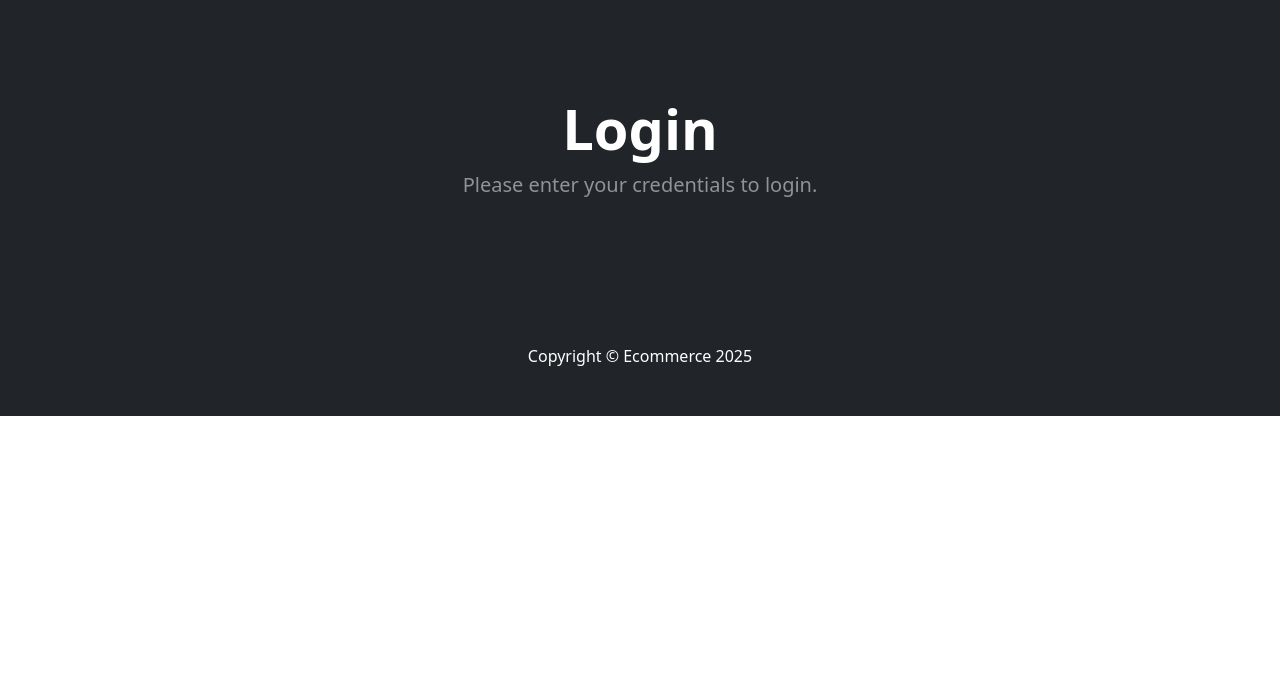
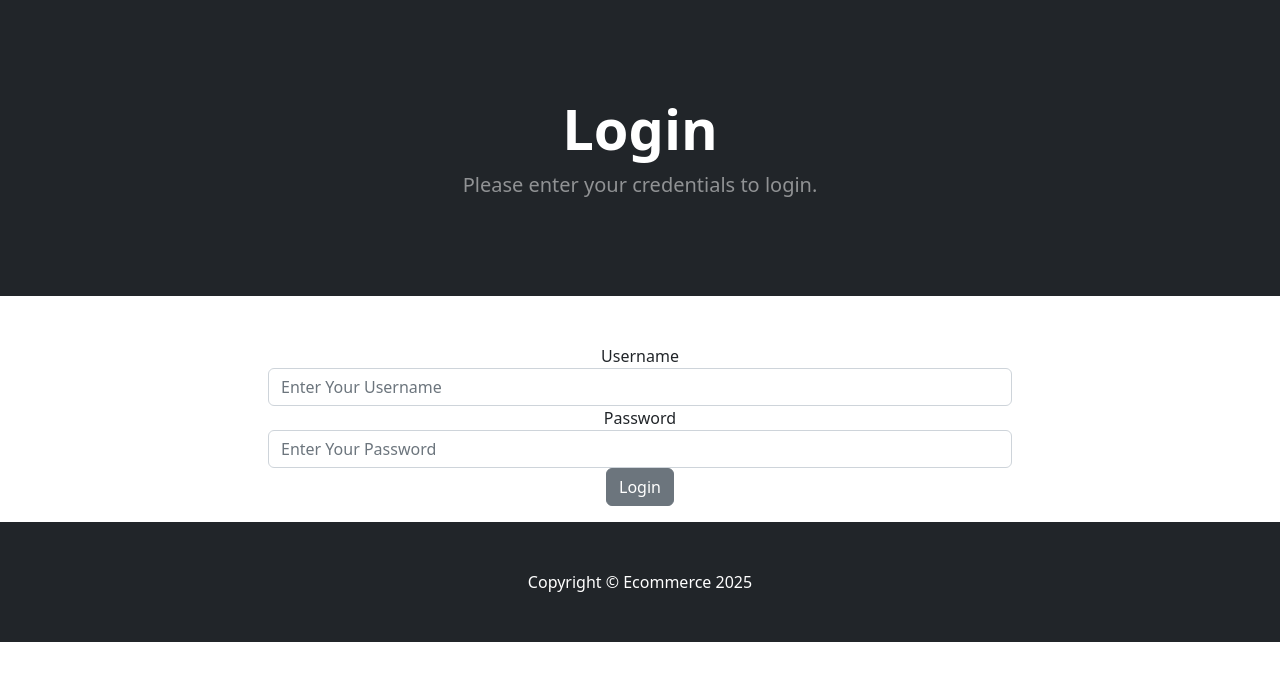
Before and after one commit to TharHtet236401/Ecommerce-App-with-Django, a Django app: page /login/ in a window 1280 px wide. Shown: the part 57-738 px from the top of the page. Run offline with Django 5.2, Linux system fonts and the light colour scheme; some libraries are stand-ins or nearby versions.

Commit message:
added the UI form at login page

```diff
--- a/store/templates/login.html
+++ b/store/templates/login.html
@@ -11,15 +11,24 @@
     </div>
 </header>
 
-<div class="container">
+<div class="container ">
     <div class="row">
         <center>
-            <div class="col-8">
-                <!-- <form method="post">
+            <div class="col-8 mb-3">
+                <br/> <br/>
+                <form method="post" action="{% url 'login' %}">
                     {% csrf_token %}
-                    {{ form.as_p }}
-                    <button type="submit" class="btn btn-primary">Login</button>
-                </form> -->
+                    <div class="form-group">
+                      <label for="exampleInputEmail1">Username</label>
+                      <input type="text" class="form-control" id="exampleInputEmail1" aria-describedby="emailHelp" placeholder="Enter Your Username">
+                    </div>
+                    <div class="form-group">
+                      <label for="exampleInputPassword1">Password</label>
+                      <input type="password" class="form-control" id="exampleInputPassword1" placeholder="Enter Your Password">
+                    </div>
+
+                    <button type="submit" class="btn btn-secondary">Login</button>
+                </form>
             </div>
         </center>
     </div>
```
